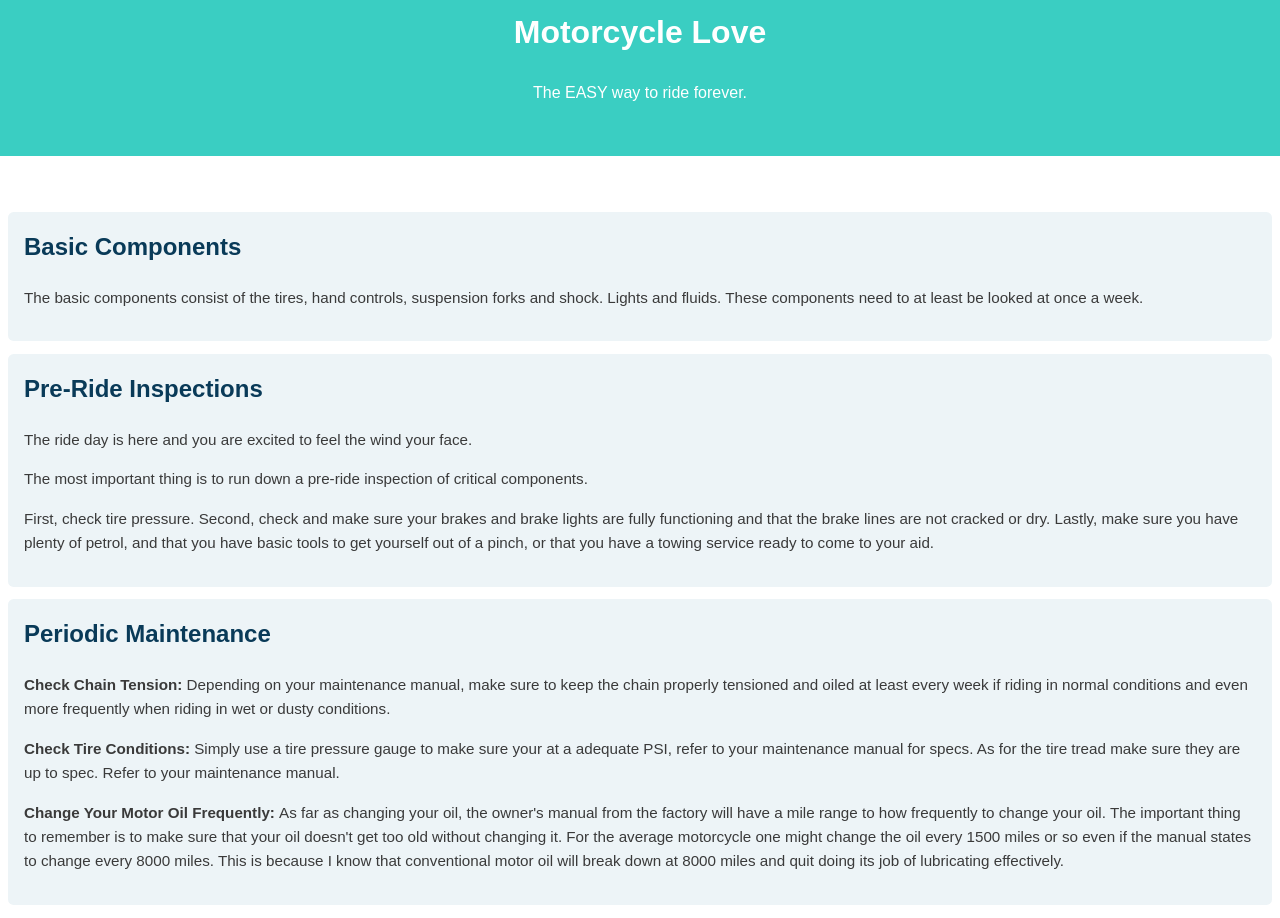
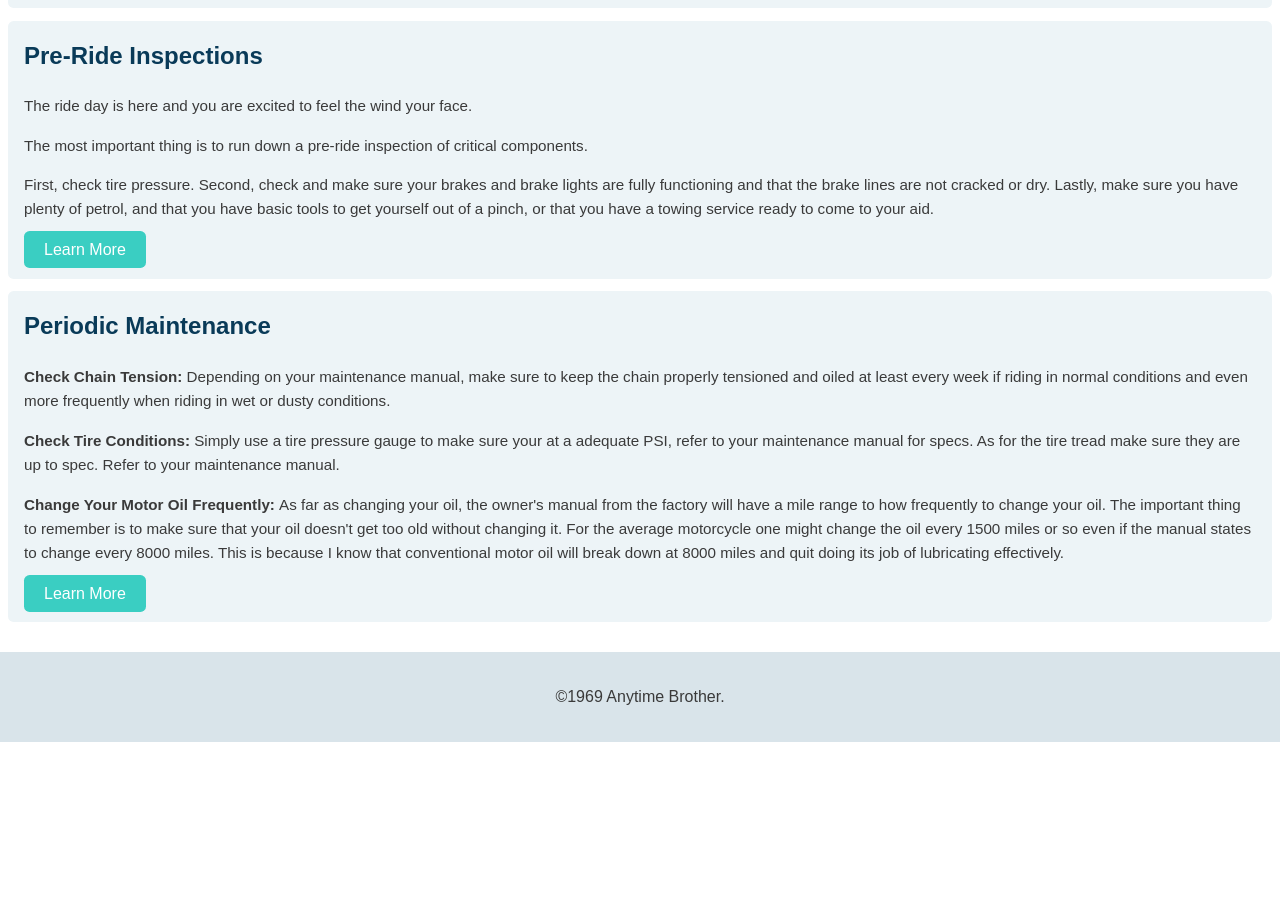
Before and after one commit to daddiedarko/Motorcycle_Maintenance, a plain HTML site: page index.html in a window 1280 px wide. Shown: the part 813-1731 px from the top of the page. After the commit the page ends 1555 px from the top, so only its background shows below. Drawn offline with Linux system fonts and the light colour scheme.

Commit message:
Added Page Elements to base css and modified index html.

```diff
--- a/base.css
+++ b/base.css
@@ -91,3 +91,22 @@ text-align: center;
 	padding: 2em 0;
 	margin-top: 30px;
 }
+
+/* ---- Page Elements ---- */
+
+.logo {
+	width: 190px;
+}
+.headline {
+	margin-bottom: 0;
+}
+.feat-img {
+	border-radius: 5px;
+}
+.button {
+	color: #fff;
+	text-align: center;
+	padding: .625em 1.25em;
+	background: #3acec2;
+	border-radius: .35em;
+}
--- a/index.html
+++ b/index.html
@@ -33,6 +33,7 @@
         <div class="primary col">
     			<h2>Basic Components</h2>
     			<p>The basic components consist of the tires, hand controls, suspension forks and shock. Lights and fluids. These components need to at least be looked at once a week.</p>
+          <a class="button" href="#">Learn More</a>
         </div>
 
       <div class="secondary col">
@@ -40,6 +41,7 @@
   			<p>The ride day is here and you are excited to feel the wind your face.</p>
   			<p>The most important thing is to run down a pre-ride inspection of critical components.</p>
   			<p>First, check tire pressure. Second, check and make sure your brakes and brake lights are fully functioning and that the brake lines are not cracked or dry. Lastly, make sure you have plenty of petrol, and that you have basic tools to get yourself out of a pinch, or that you have a towing service ready to come to your aid.</p>
+        <a class="button" href="#">Learn More</a>
       </div>
 
       <div class="tertiary col">
@@ -47,13 +49,14 @@
   			<p><strong>Check Chain Tension: </strong> Depending on your maintenance manual, make sure to keep the chain properly tensioned and oiled at least every week if riding in normal conditions and even more frequently when riding in wet or dusty conditions.</p>
   			<p><strong>Check Tire Conditions: </strong>Simply use a tire pressure gauge to make sure your at a adequate PSI, refer to your maintenance manual for specs. As for the tire tread make sure they are up to spec. Refer to your maintenance manual.</p>
   			<p><strong>Change Your Motor Oil Frequently: </strong>As far as changing your oil, the owner's manual from the factory will have a mile range to how frequently to change your oil. The important thing to remember is to make sure that your oil doesn't get too old without changing it. For the average motorcycle one might change the oil every 1500 miles or so even if the manual states to change every 8000 miles. This is because I know that conventional motor oil will break down at 8000 miles and quit doing its job of lubricating effectively.</p>
+        <a class="button" href="#">Learn More</a>
       </div>
     </div>
 
   </body>
 
-<footer>
-
+<footer class="main-footer">
+  <span>&copy;1969 Anytime Brother.</span>
 </footer>
 
 </html>
```
